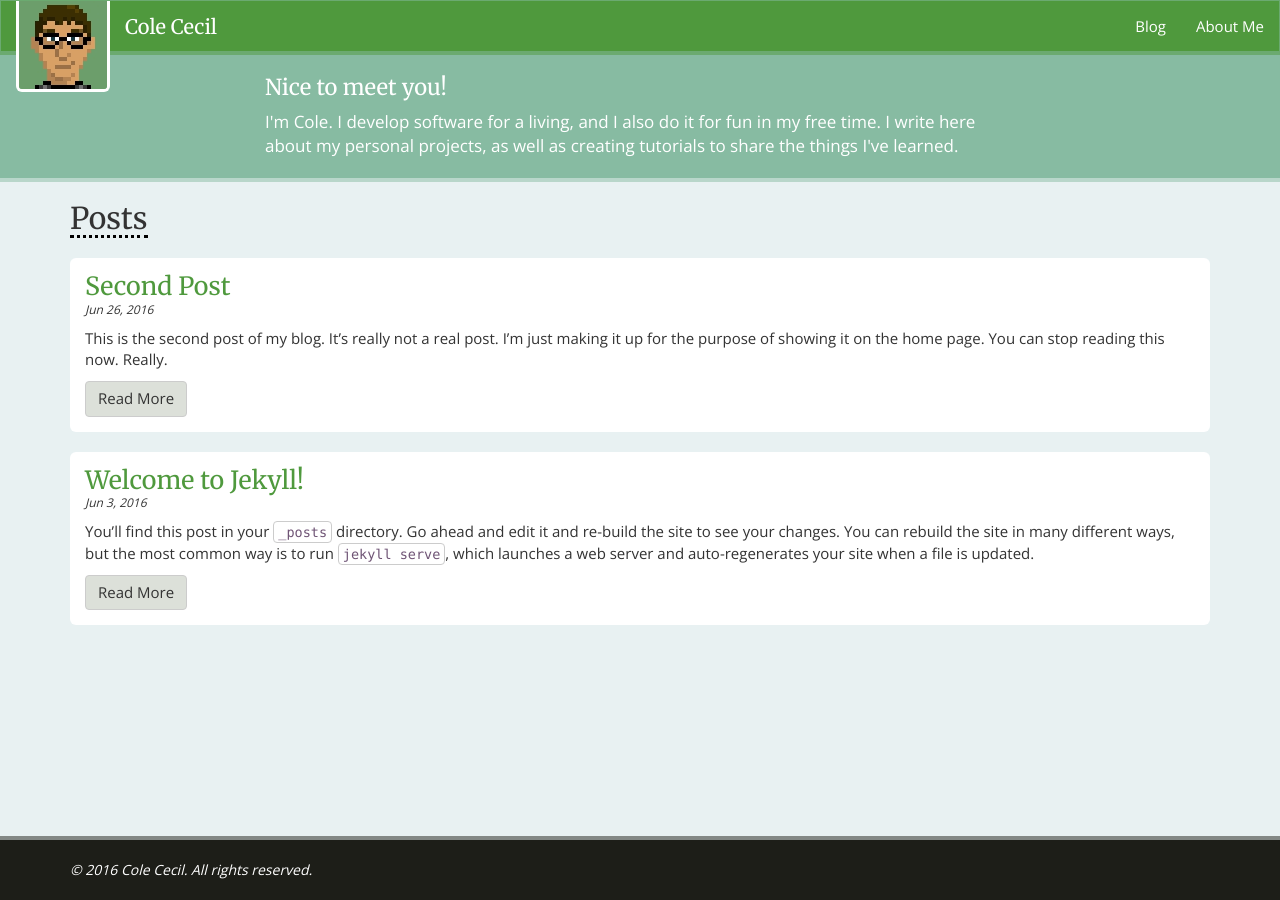
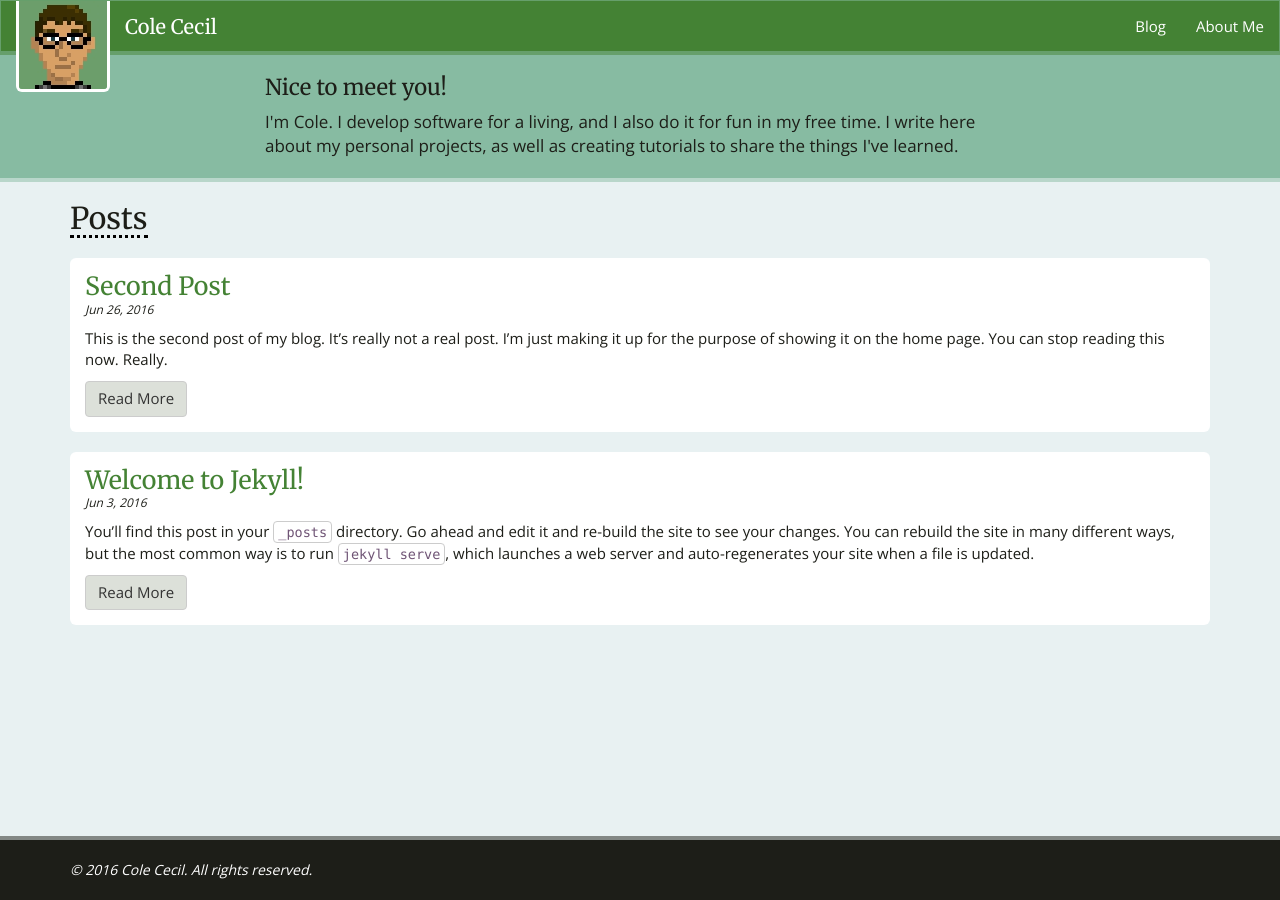
Before and after one commit to colececil/colececil.github.io, a Jekyll site: the page built from index.html, in a window 1280 px wide. Built offline with Jekyll 4.4.1, drawn with Linux system fonts in a browser that asks for light colours; the list of posts is cut into pages by our own code.

Commit message:
Fixed accessibility issues.

```diff
--- a/_includes/header.html
+++ b/_includes/header.html
@@ -11,7 +11,7 @@
                     <span class="icon-bar"></span>
                 </button>
                 <a class="navbar-brand" href="{{site.baseurl}}/">
-                    <img alt="Cole" src="{{site.baseurl}}/images/cole.jpg" class="img-rounded" />
+                    <img alt="Cole Cecil" src="{{site.baseurl}}/images/cole.jpg" class="img-rounded" />
                 </a>
                 <h1 class="navbar-text">{{site.title}}</h1>
             </div>
--- a/_layouts/default.html
+++ b/_layouts/default.html
@@ -1,5 +1,5 @@
 <!DOCTYPE html>
-<html>
+<html lang="en-US">
     {% include head.html %}
     <body>
         {% include header.html %}
--- a/css/main.scss
+++ b/css/main.scss
@@ -6,13 +6,14 @@
 $font-size-base: 15px;
 $font-family-sans-serif: "Open Sans", "Helvetica Neue", Helvetica, Arial, sans-serif;
 
-$brand-primary: #4f993d;
+$brand-primary: #448234;
 
+$text-color: #1d1e18;
+$body-bg-color: #e8f1f2;
 $heading-color: white;
 $heading-bg-color: $brand-primary;
-$title-section-color: white;
+$title-section-color: $text-color;
 $title-section-bg-color: #87bba2;
-$body-bg-color: #e8f1f2;
 $footer-color: white;
 $footer-bg-color: #1d1e18;
 
```
